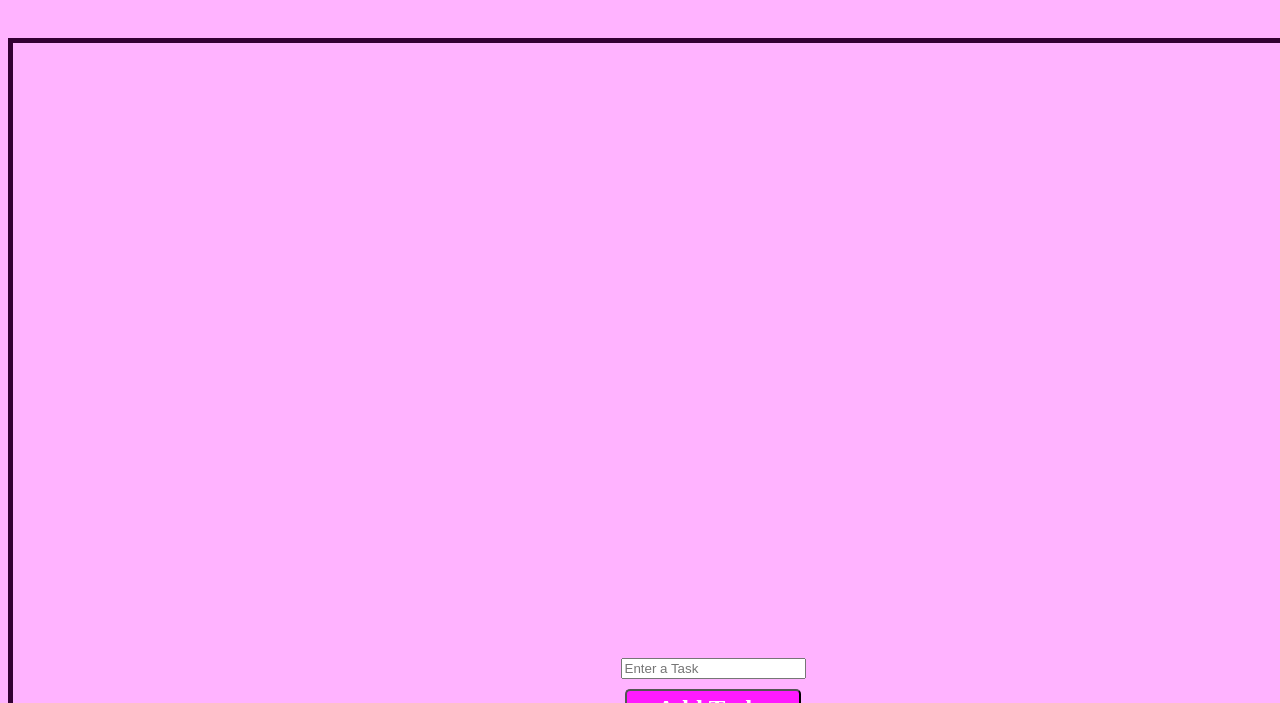
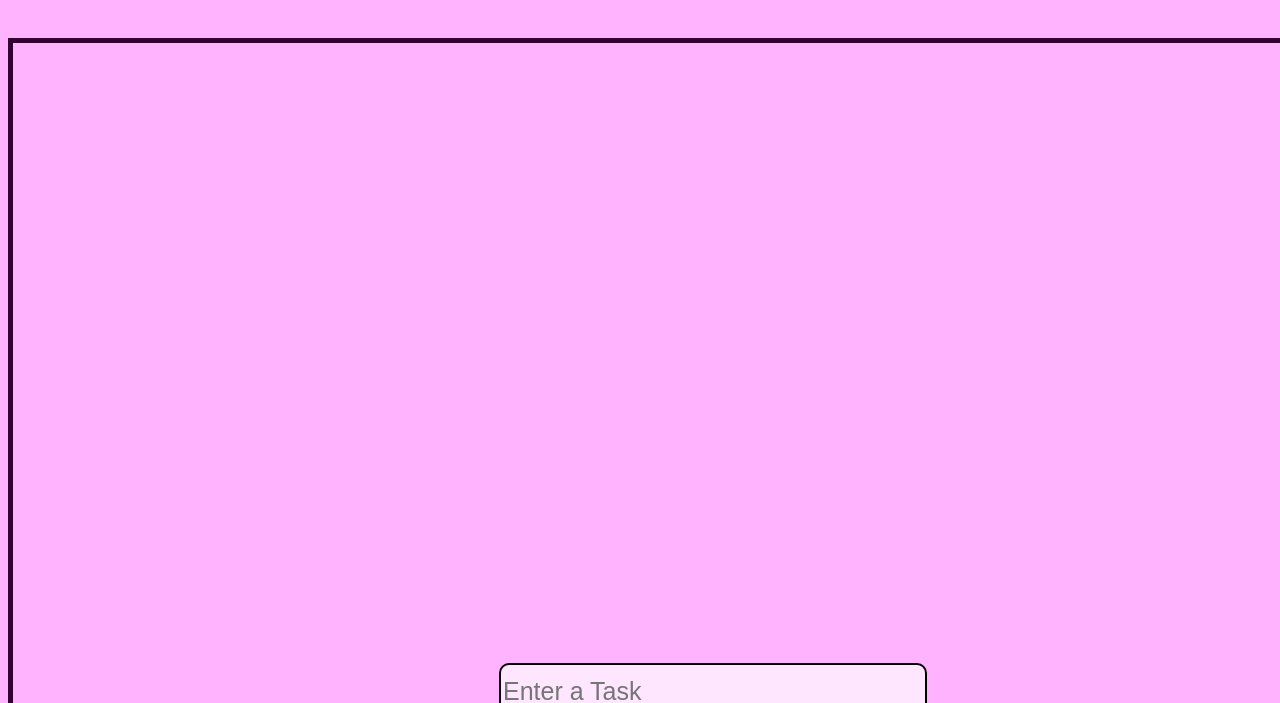
Before and after one commit to RohitSanap07/To-Do-list-in-JS, a plain HTML site: page index.html in a window 1280 px wide. Shown: the part 97-800 px from the top of the page. Drawn offline with Linux system fonts and the light colour scheme.

Commit message:
Style added to input

```diff
--- a/index.html
+++ b/index.html
@@ -69,15 +69,25 @@ font-family: 'Times New Roman', Times, serif;
     margin: 5px auto;
 }
 .btn-del{
+    height: 50px;
+    width: 50px;
+    cursor: pointer;
 
 
 }
 
+.notes-input{
+margin: 5px auto;
+width: 30%;
+border-radius: 10px;
+font-size: 25px;
+border: 2px solid black;
+height: 50px;
+background-color: #ffe6ff;
+}
 
 
-
-
-    </style>
+</style>
 
 
 
```
